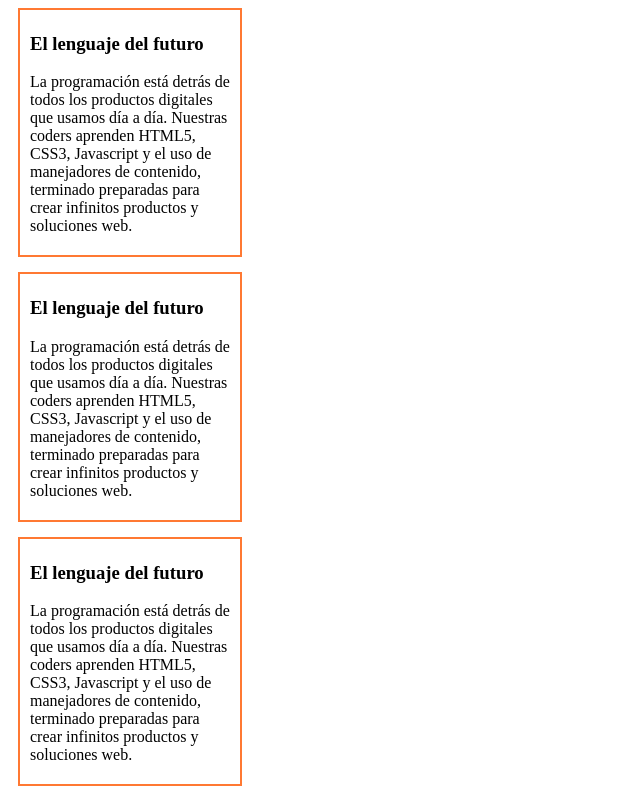
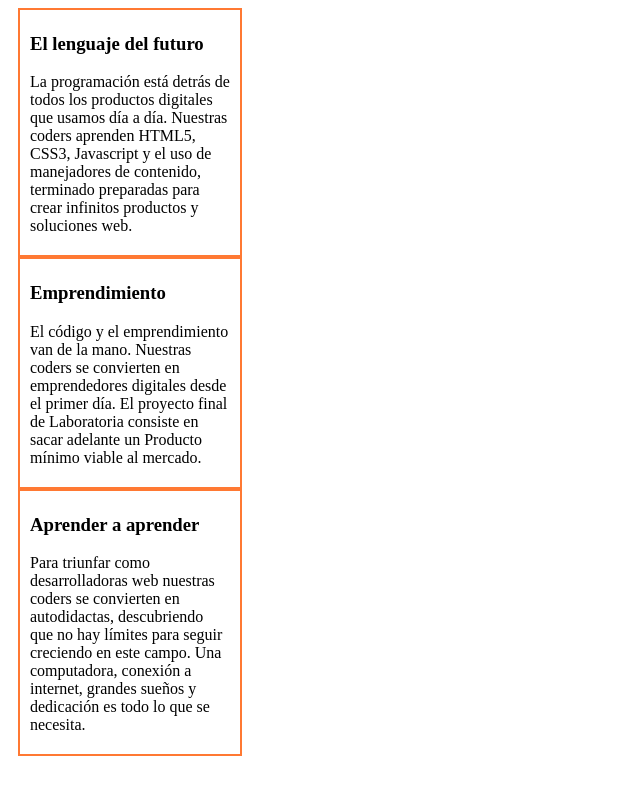
Before and after one commit to gabypenaloza/MarginyPading, a plain HTML site: page index.html in a window 1280 px wide. Shown: the whole page, without its empty margins (0-640 px from the left). Drawn offline with Linux system fonts and the light colour scheme.

Commit message:
3er ejercicio

```diff
--- a/css/main.css
+++ b/css/main.css
@@ -4,6 +4,5 @@ div{
 	border: #FF7933 2px solid;
     padding: 4px 10px;
     background-color: #fff;
-    margin-bottom: 15px;
     margin-left: 10px;
 }
--- a/index.html
+++ b/index.html
@@ -15,13 +15,14 @@
 	    <p>La programación está detrás de todos los productos digitales que usamos día a día. Nuestras coders aprenden HTML5, CSS3, Javascript y el uso de manejadores de contenido, terminado preparadas para crear infinitos productos y soluciones web.</p>
 	</div>
 
-<div><h3>El lenguaje del futuro</h3>
+<div><h3>Emprendimiento</h3>
 
-	    <p>La programación está detrás de todos los productos digitales que usamos día a día. Nuestras coders aprenden HTML5, CSS3, Javascript y el uso de manejadores de contenido, terminado preparadas para crear infinitos productos y soluciones web.</p>
+	    <p>El código y el emprendimiento van de la mano. Nuestras coders se convierten en emprendedores digitales desde el primer día. El proyecto final de Laboratoria consiste en sacar adelante un Producto mínimo viable al mercado.
+        </p>
 	</div>
-	<div><h3>El lenguaje del futuro</h3>
+	<div><h3>Aprender a aprender</h3>
 
-	    <p>La programación está detrás de todos los productos digitales que usamos día a día. Nuestras coders aprenden HTML5, CSS3, Javascript y el uso de manejadores de contenido, terminado preparadas para crear infinitos productos y soluciones web.</p>
+	    <p>Para triunfar como desarrolladoras web nuestras coders se convierten en autodidactas, descubriendo que no hay límites para seguir creciendo en este campo. Una computadora, conexión a internet, grandes sueños y dedicación es todo lo que se necesita. </p>
 	</div>
 
 </body>
```
